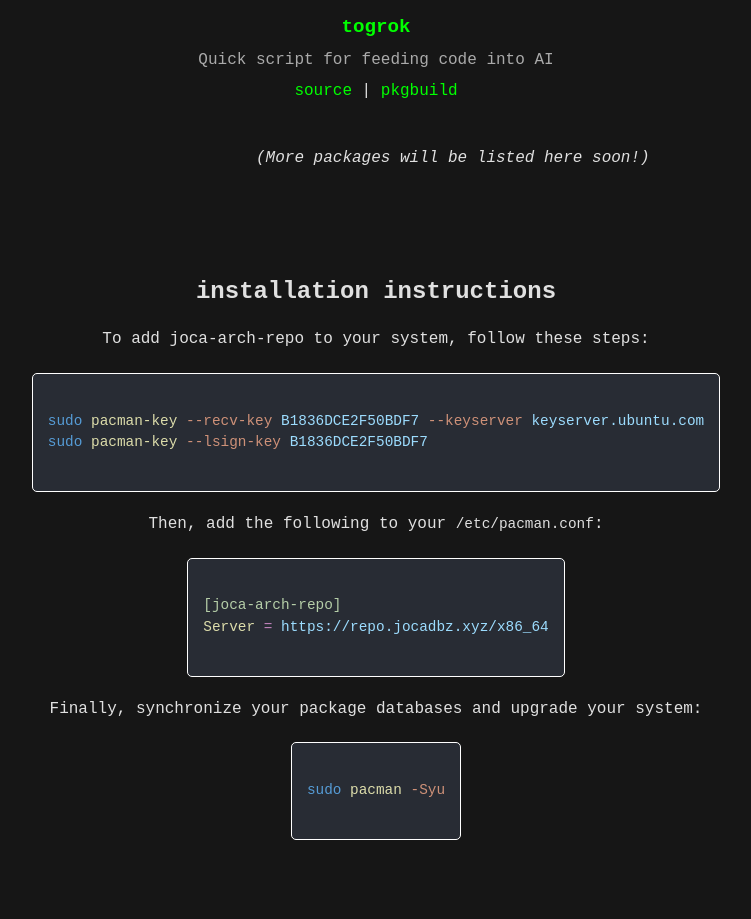
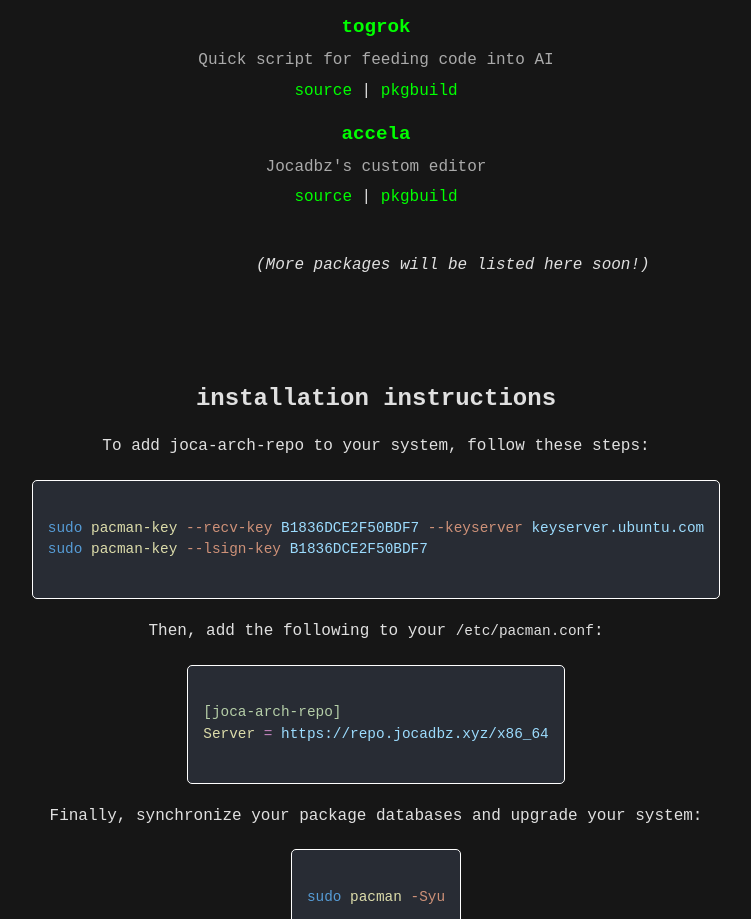
Before and after one commit to Jocadbz/joca-arch-repo, a plain HTML site: page index.html in a window 1280 px wide. Shown: the part 832-1751 px from the top of the page, without its empty margins (264-1015 px from the left). Before the commit the page ends 1692 px from the top, so only its background shows below. Drawn offline with Linux system fonts and the light colour scheme.

Commit message:
add accela package on the webpage

```diff
--- a/index.html
+++ b/index.html
@@ -254,6 +254,11 @@
                     <p>Quick script for feeding code into AI</p>
                     <a href="https://github.com/Jocadbz/togrok" target="_blank">source</a> | <a href="https://github.com/Jocadbz/joca-arch-repo/blob/main/PKGBUILDS/togrok/PKGBUILD" target="_blank">pkgbuild</a>
                 </div>
+                <div class="package-item">
+                    <h3>accela</h3>
+                    <p>Jocadbz's custom editor</p>
+                    <a href="https://github.com/Jocadbz/accela" target="_blank">source</a> | <a href="https://github.com/Jocadbz/joca-arch-repo/blob/main/PKGBUILDS/accela/PKGBUILD" target="_blank">pkgbuild</a>
+                </div>
             </div>
             <p>
                 <i>(More packages will be listed here soon!)</i>
```
